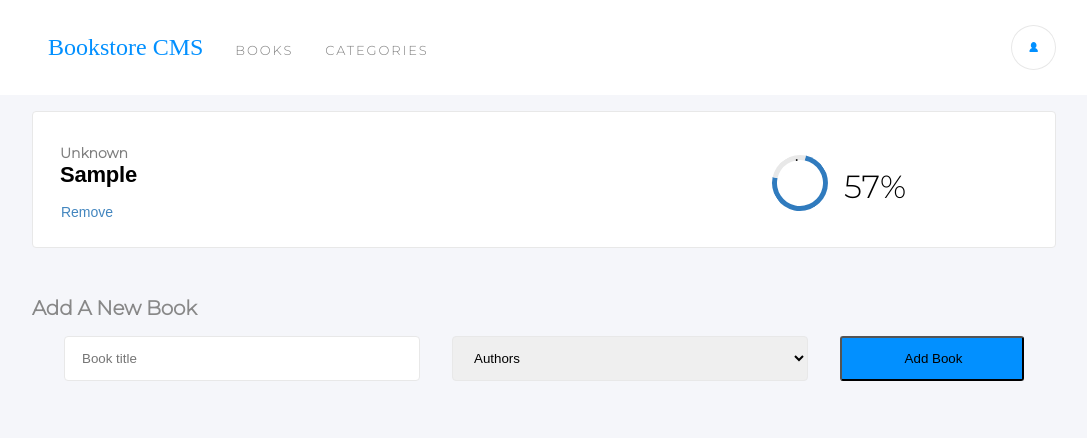
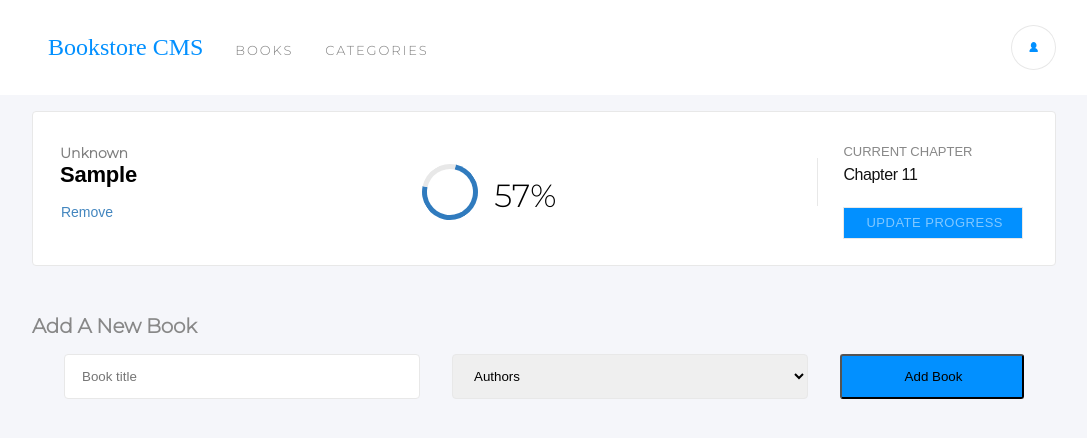
Before and after one commit to abeltsew/Bookstore, a React (Create React App) app: page / in a window 1280 px wide. Both pictures are taken after typing "Sample" into the empty fields and a click on the button "Add Book". Shown: the top 438 px of the page, without its empty margins (96-1183 px from the left). Built offline with nearby package versions, Linux system fonts and the light colour scheme; no server answers.

Commit message:
Add Chapter section

```diff
--- a/src/components/Book.js
+++ b/src/components/Book.js
@@ -32,10 +32,18 @@ const Book = ({ book }) => {
           style={{
             transform: `rotate(${random}deg`,
           }}
-        >
-          .
-        </div>
+        />
+
         <p className="percentage">{`${random}%`}</p>
+      </div>
+      <div className="update-section">
+        <p className="current-chapter">CURRENT CHAPTER</p>
+        <p className="chapter-name">
+          {`Chapter ${((random / 100) * 20).toFixed(0)}`}
+        </p>
+        <button className="update-btn" type="button">
+          <span className="update-btn-text">UPDATE PROGRESS</span>
+        </button>
       </div>
     </div>
   );
--- a/src/components/books.css
+++ b/src/components/books.css
@@ -7,7 +7,7 @@
 
 .book {
   display: flex;
-  padding: 2rem 9.188rem 1.625rem 1.688rem;
+  padding: 2rem 2rem 1.625rem 1.688rem;
   margin: 1rem 10%;
   justify-content: space-between;
   background-color: #fff;
@@ -97,3 +97,70 @@
   line-height: normal;
   letter-spacing: normal;
 }
+
+.update-section {
+  display: flex;
+  flex-direction: column;
+  gap: 0.438rem;
+  position: relative;
+}
+
+.update-section::before {
+  content: '';
+  border-left: solid 1px #e8e8e8;
+  position: absolute;
+  height: 3rem;
+  left: -15%;
+  top: 15%;
+}
+
+.current-chapter {
+  opacity: 0.5;
+  font-family: RobotoSlab, sans-serif;
+  font-size: 0.813rem;
+  font-weight: 300;
+  font-stretch: normal;
+  font-style: normal;
+  line-height: normal;
+  letter-spacing: normal;
+  color: #121212;
+}
+
+.chapter-name {
+  font-family: RobotoSlab, sans-serif;
+  font-size: 1rem;
+  font-weight: 300;
+  font-stretch: normal;
+  font-style: normal;
+  line-height: normal;
+  letter-spacing: -0.4px;
+  color: #121212;
+}
+
+.update-btn {
+  margin-top: 1rem;
+  padding: 0.438rem 1.188rem 0.5rem 1.375rem;
+  border: solid 1px #e8e8e8;
+  background-color: #0290ff;
+}
+
+.update-btn-text {
+  opacity: 0.5;
+  width: 8.938rem;
+  height: 1.125rem;
+  font-family: RobotoSlab, sans-serif;
+  font-size: 0.813rem;
+  font-weight: 300;
+  font-stretch: normal;
+  font-style: normal;
+  line-height: normal;
+  letter-spacing: 0.5px;
+  text-align: center;
+  color: #fff;
+}
+
+@media (max-width: 768px) {
+  .update-section {
+    display: none;
+  }
+}
```
